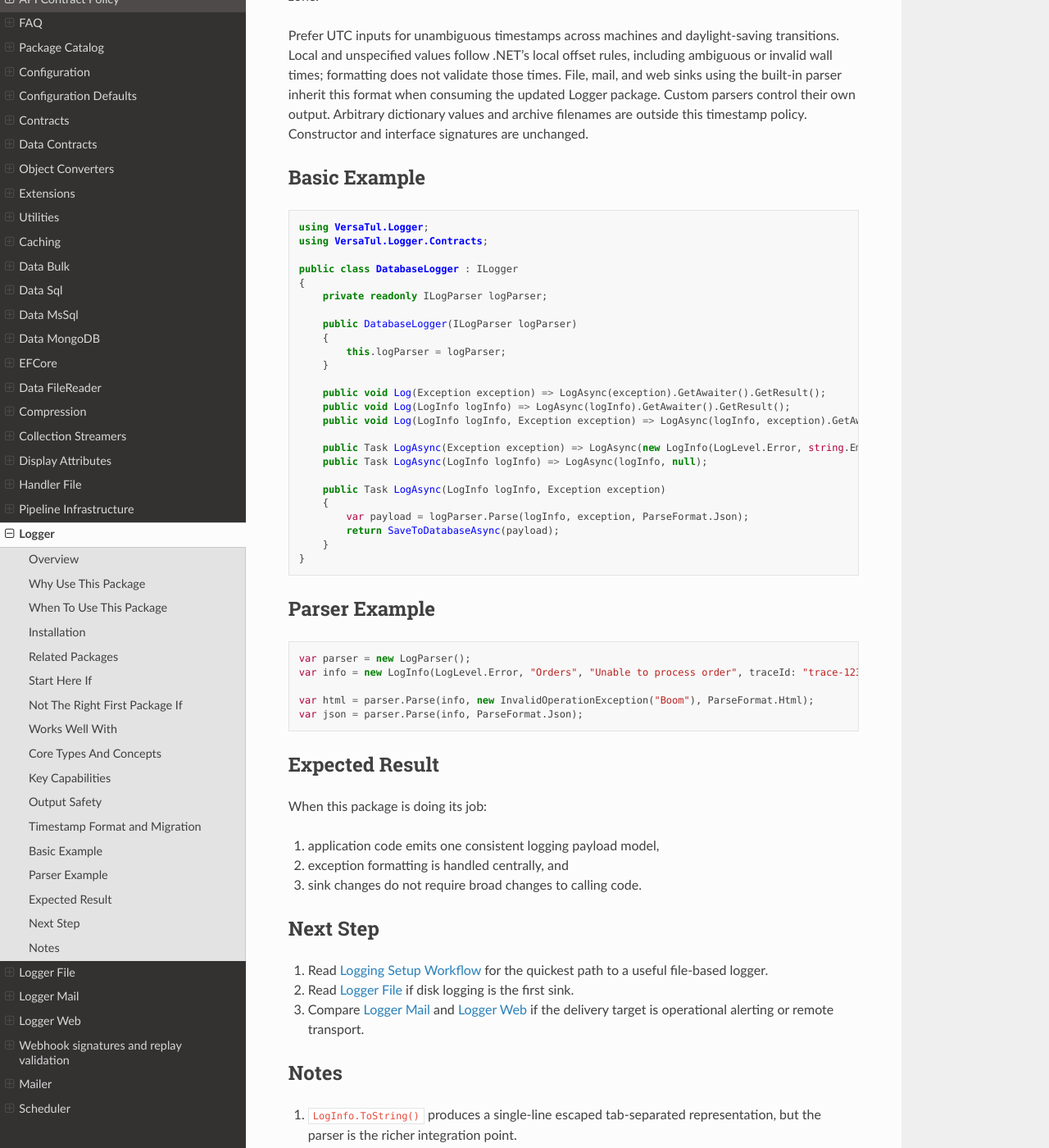
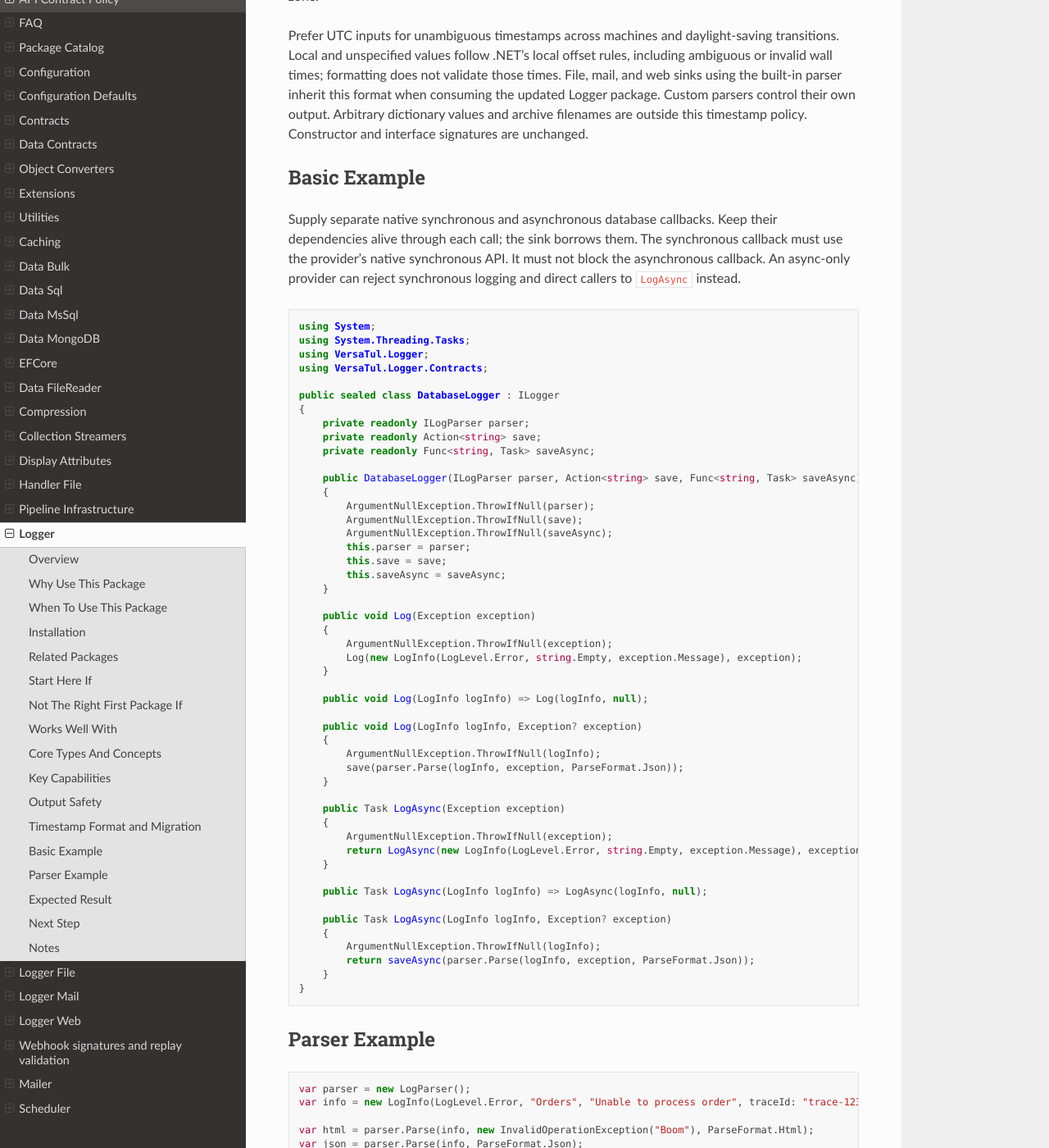
Before and after one commit to BjornWilliams/DocsVersaTul, a Sphinx documentation site: the page built from docs/source/logger.rst, in a window 1280 px wide and 1400 px high, scrolled down 2815 px. Shown: the whole window at 82% size. Built offline with Sphinx 7.4.7 and the Read the Docs theme 3.1.0, drawn with Linux system fonts in a browser that asks for light colours.

Commit message:
Document native synchronous logging and separate persistence callbacks
AB#3039

AB#3031

```diff
--- a/docs/source/logger-file.rst
+++ b/docs/source/logger-file.rst
@@ -175,6 +175,7 @@ then awaits asynchronous writing and disposal. It does not block the caller on f
 maintenance, but slow maintenance occupies a worker thread. Await every call; completion
 means the writer has flushed and closed, not that storage has performed a durable fsync.
 Exceptions propagate through the returned task and release the path gate. There is no
-background queue to flush on logger disposal. Synchronous Log methods remain blocking
-compatibility wrappers. Rotation checks run before append, so a single record may exceed
+background queue to flush on logger disposal. Synchronous Log methods use native file
+operations and run maintenance and parsing on the caller thread. Sync and async writes
+share the path gate. Rotation checks run before append, so a single record may exceed
 the configured size. Retention cleanup happens during rotation.
--- a/docs/source/logger.rst
+++ b/docs/source/logger.rst
@@ -129,31 +129,61 @@ timestamp policy. Constructor and interface signatures are unchanged.
 Basic Example
 -------------
 
+Supply separate native synchronous and asynchronous database callbacks. Keep their
+dependencies alive through each call; the sink borrows them. The synchronous
+callback must use the provider's native synchronous API. It must not block the
+asynchronous callback. An async-only provider can reject synchronous logging and
+direct callers to ``LogAsync`` instead.
+
 .. code-block:: csharp
 
+   using System;
+   using System.Threading.Tasks;
    using VersaTul.Logger;
    using VersaTul.Logger.Contracts;
 
-   public class DatabaseLogger : ILogger
+   public sealed class DatabaseLogger : ILogger
    {
-       private readonly ILogParser logParser;
+       private readonly ILogParser parser;
+       private readonly Action<string> save;
+       private readonly Func<string, Task> saveAsync;
 
-       public DatabaseLogger(ILogParser logParser)
+       public DatabaseLogger(ILogParser parser, Action<string> save, Func<string, Task> saveAsync)
        {
-           this.logParser = logParser;
+           ArgumentNullException.ThrowIfNull(parser);
+           ArgumentNullException.ThrowIfNull(save);
+           ArgumentNullException.ThrowIfNull(saveAsync);
+           this.parser = parser;
+           this.save = save;
+           this.saveAsync = saveAsync;
        }
 
-       public void Log(Exception exception) => LogAsync(exception).GetAwaiter().GetResult();
-       public void Log(LogInfo logInfo) => LogAsync(logInfo).GetAwaiter().GetResult();
-       public void Log(LogInfo logInfo, Exception exception) => LogAsync(logInfo, exception).GetAwaiter().GetResult();
+       public void Log(Exception exception)
+       {
+           ArgumentNullException.ThrowIfNull(exception);
+           Log(new LogInfo(LogLevel.Error, string.Empty, exception.Message), exception);
+       }
 
-       public Task LogAsync(Exception exception) => LogAsync(new LogInfo(LogLevel.Error, string.Empty, exception.Message), exception);
+       public void Log(LogInfo logInfo) => Log(logInfo, null);
+
+       public void Log(LogInfo logInfo, Exception? exception)
+       {
+           ArgumentNullException.ThrowIfNull(logInfo);
+           save(parser.Parse(logInfo, exception, ParseFormat.Json));
+       }
+
+       public Task LogAsync(Exception exception)
+       {
+           ArgumentNullException.ThrowIfNull(exception);
+           return LogAsync(new LogInfo(LogLevel.Error, string.Empty, exception.Message), exception);
+       }
+
        public Task LogAsync(LogInfo logInfo) => LogAsync(logInfo, null);
 
-       public Task LogAsync(LogInfo logInfo, Exception exception)
+       public Task LogAsync(LogInfo logInfo, Exception? exception)
        {
-           var payload = logParser.Parse(logInfo, exception, ParseFormat.Json);
-           return SaveToDatabaseAsync(payload);
+           ArgumentNullException.ThrowIfNull(logInfo);
+           return saveAsync(parser.Parse(logInfo, exception, ParseFormat.Json));
        }
    }
 
```
Also changed, not shown: docs/source/logger-mail.rst (+7 -5 lines).
